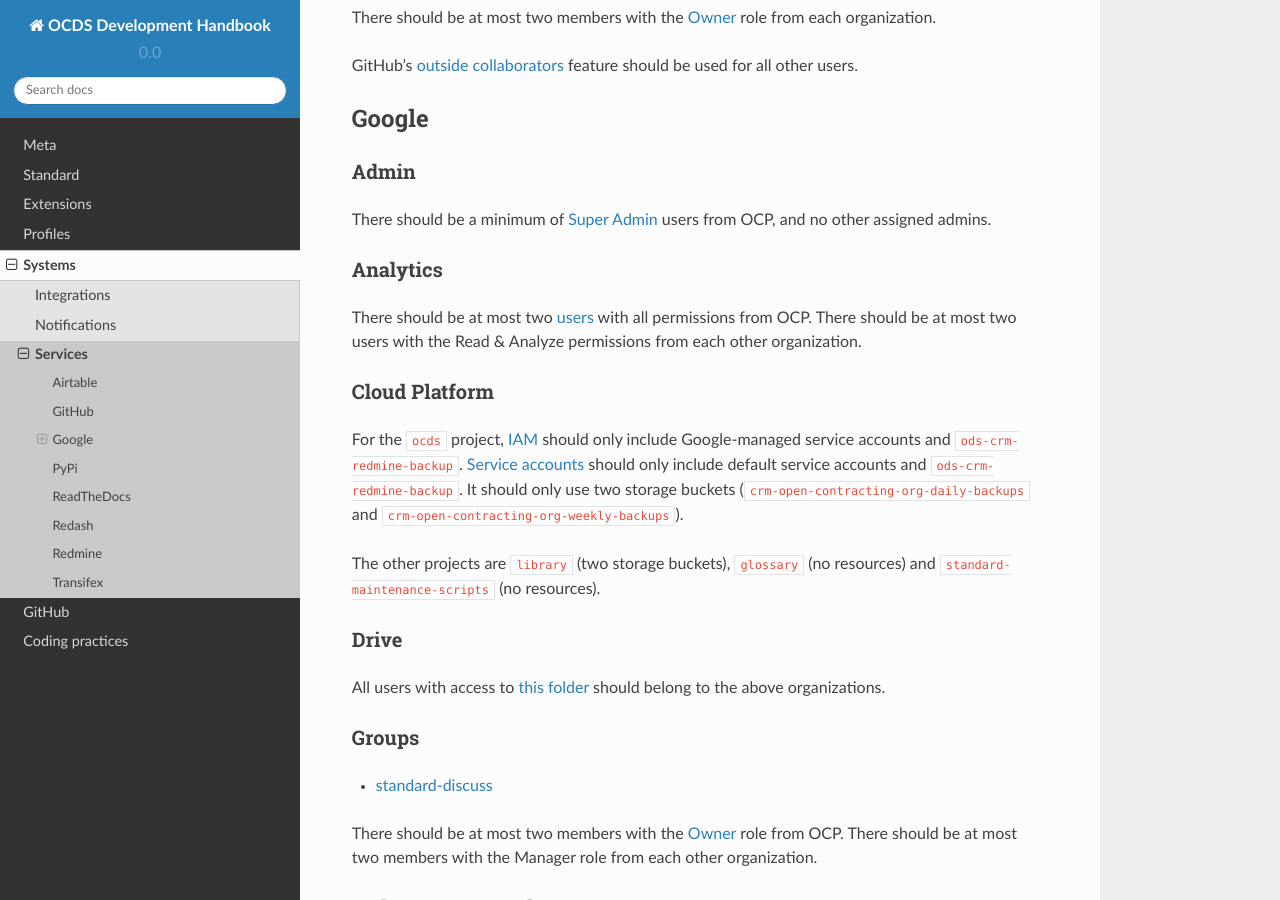
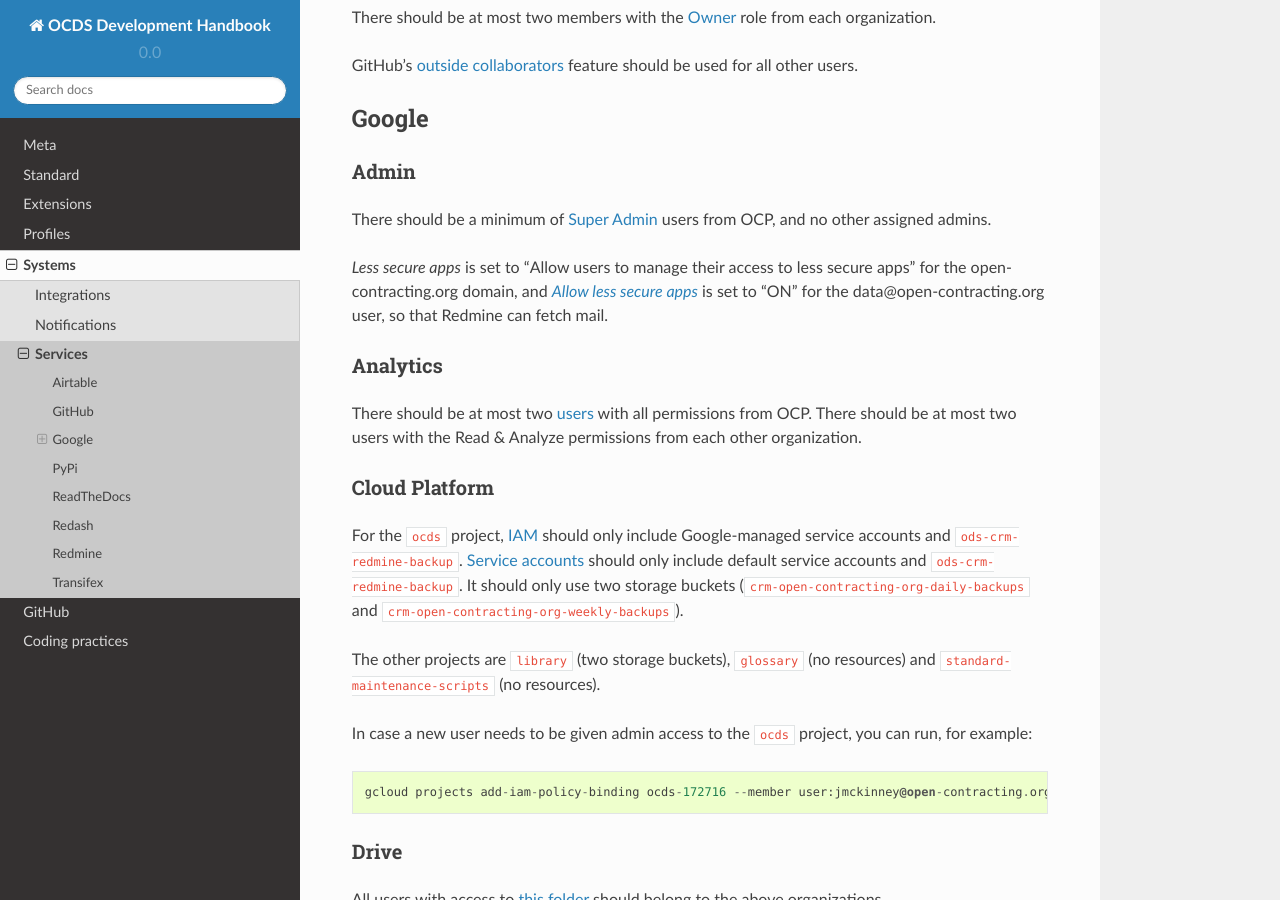
Before and after one commit to open-contracting/standard-development-handbook, a Sphinx documentation site: the page built from docs/systems/services.md, in a window 1280 px wide and 900 px high, scrolled down 506 px. Built offline with Sphinx 7.4.7 and the Read the Docs theme 2.0.0, drawn with Linux system fonts in a browser that asks for light colours.

Commit message:
Document a few details of Google Admin and Cloud Platform

```diff
--- a/docs/systems/services.md
+++ b/docs/systems/services.md
@@ -24,6 +24,8 @@
 
 There should be a minimum of [Super Admin](https://admin.google.com/open-contracting.org/AdminHome?hl=en#DomainSettings/notab=1&role=9170516996784129&subtab=roles) users from OCP, and no other assigned admins.
 
+*Less secure apps* is set to "Allow users to manage their access to less secure apps" for the open-contracting.org domain, and [*Allow less secure apps*](https://myaccount.google.com/lesssecureapps) is set to "ON" for the data@open-contracting.org user, so that Redmine can fetch mail.
+
 ### Analytics
 
 There should be at most two [users](https://analytics.google.com/analytics/web/#/a35677147w162037252p163071392/admin/suiteusermanagement/account) with all permissions from OCP. There should be at most two users with the Read & Analyze permissions from each other organization.
@@ -33,6 +35,10 @@
 For the `ocds` project, [IAM](https://console.cloud.google.com/iam-admin/iam?organizationId=1015889055088&project=ocds-172716) should only include Google-managed service accounts and `ods-crm-redmine-backup`. [Service accounts](https://console.cloud.google.com/iam-admin/serviceaccounts?organizationId=1015889055088&project=ocds-172716) should only include default service accounts and `ods-crm-redmine-backup`. It should only use two storage buckets (`crm-open-contracting-org-daily-backups` and `crm-open-contracting-org-weekly-backups`).
 
 The other projects are `library` (two storage buckets), `glossary` (no resources) and `standard-maintenance-scripts` (no resources).
+
+In case a new user needs to be given admin access to the `ocds` project, you can run, for example:
+
+    gcloud projects add-iam-policy-binding ocds-172716 --member user:jmckinney@open-contracting.org --role roles/owner
 
 ### Drive
 
```
